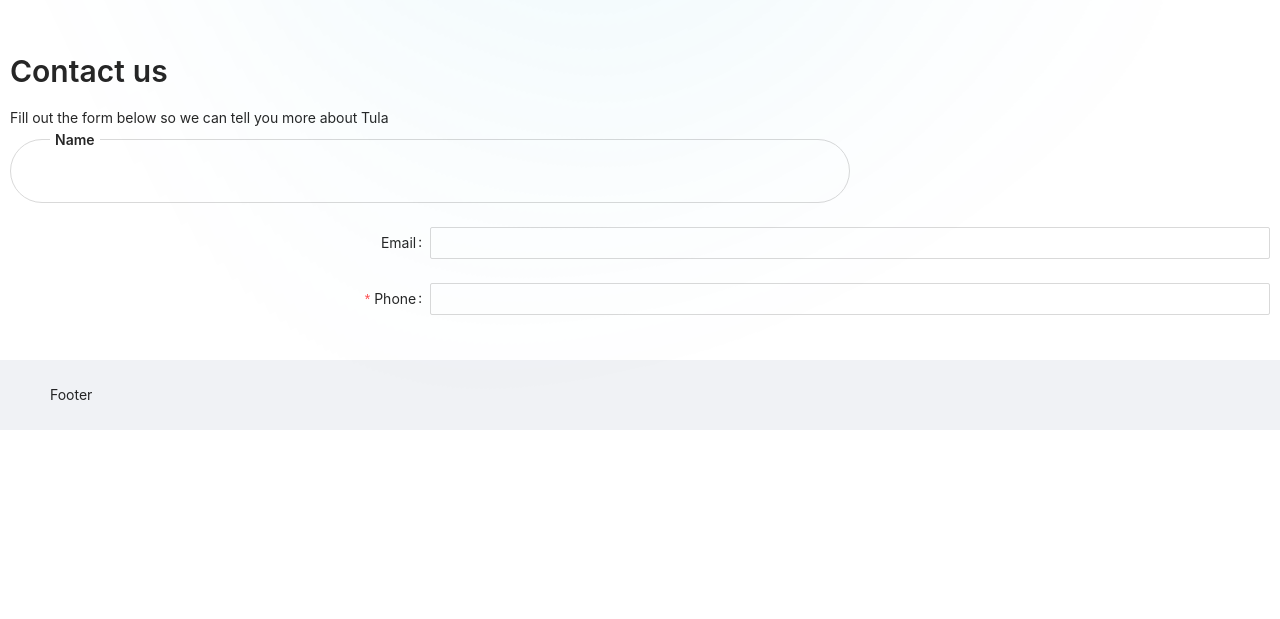
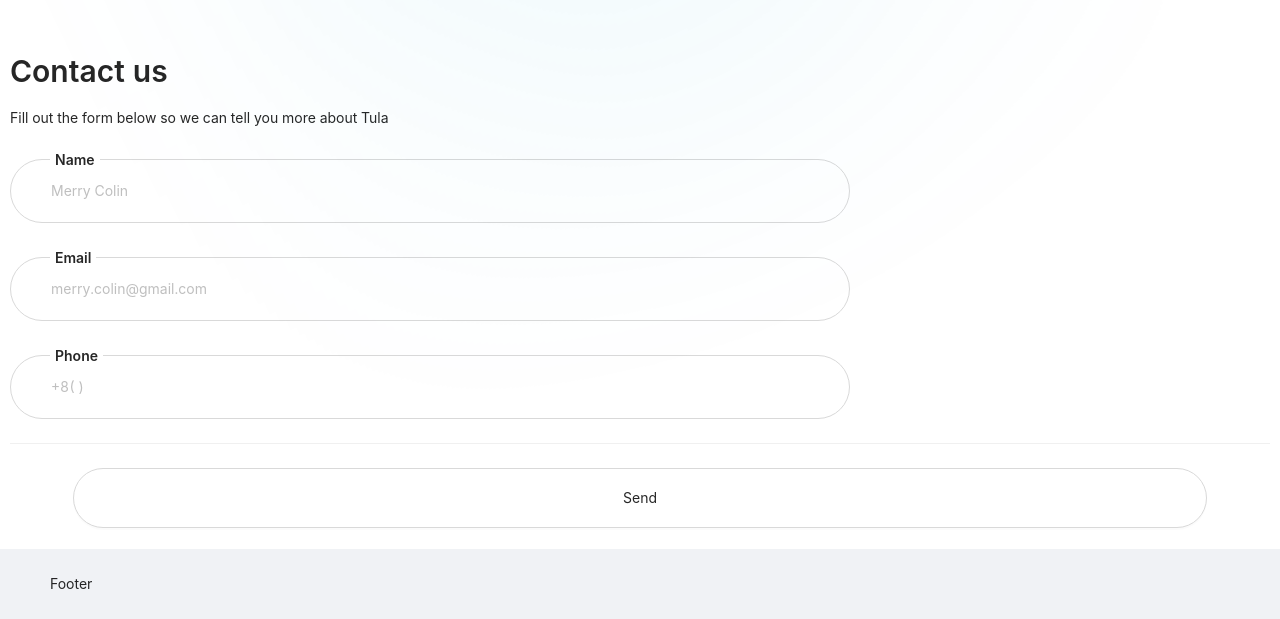
Before and after one commit to zagliadov/health, a React (Create React App) app: page / in a window 1280 px wide. Shown: the part 6256-6875 px from the top of the page. Before the commit the page ends 6686 px from the top, so only its background shows below. Built offline with nearby package versions, Linux system fonts and the light colour scheme.

Commit message:
contact form added

```diff
--- a/src/components/Contact/Contact.tsx
+++ b/src/components/Contact/Contact.tsx
@@ -1,6 +1,6 @@
 import { FC } from "react";
 import styled from "styled-components";
-import { Row, Col, Typography, Form, Input, Button } from "antd";
+import { Row, Col, Divider, Typography, Form, Input, Button } from "antd";
 
 const { Text, Title } = Typography;
 const Wrapper = styled(Row)`
@@ -31,9 +31,24 @@ const InputName = styled(Text)`
   z-index: 3;
 `;
 
+const ContactForm = styled(Form)`
+  padding-top: 20px;
+`;
+
 const ContactInput = styled(Input)`
   border-radius: 60px;
-  padding: 20px;
+  padding-top: 20px;
+  padding-bottom: 20px;
+  padding-left: 40px;
+`;
+
+const SendButton = styled(Button)`
+  height: 60px;
+  width: 90%;
+`;
+const ButtonWrapper = styled.div`
+  display: flex;
+  justify-content: center;
 `;
 
 export const Contact: FC = () => {
@@ -51,7 +66,7 @@ export const Contact: FC = () => {
         <Title level={2}>Contact us</Title>
         <Text>Fill out the form below so we can tell you more about Tula</Text>
 
-        <Form
+        <ContactForm
           name="basic"
           labelCol={{ span: 8 }}
           wrapperCol={{ span: 16 }}
@@ -60,33 +75,41 @@ export const Contact: FC = () => {
           onFinishFailed={onFinishFailed}
           autoComplete="off"
         >
-          <InputName strong>
-            Name
-          </InputName>
+          <InputName strong>Name</InputName>
           <Form.Item
             name="name"
             style={{ paddingTop: "10px" }}
             rules={[{ required: true, message: "Please input your name!" }]}
           >
-            <ContactInput />
+            <ContactInput placeholder="Merry Colin" />
           </Form.Item>
+
+          <InputName strong>Email</InputName>
           <Form.Item
             name={["user", "email"]}
-            label="Email"
+            style={{ paddingTop: "10px" }}
             rules={[{ type: "email" }]}
           >
-            <Input />
+            <ContactInput placeholder="merry.colin@gmail.com" />
           </Form.Item>
 
+          <InputName strong>Phone</InputName>
           <Form.Item
-            label="Phone"
+            style={{ paddingTop: "10px" }}
             name="Phone"
-            rules={[{ required: true, message: "Please input your name!" }]}
+            rules={[
+              { required: true, message: "Please input your phone number!" },
+            ]}
           >
-            <Input />
+            <ContactInput placeholder="+8( )" />
           </Form.Item>
-        </Form>
+          <Divider />
+          <ButtonWrapper>
+            <SendButton shape="round">Send</SendButton>
+          </ButtonWrapper>
+        </ContactForm>
       </TopCol>
+
       <BottomCol></BottomCol>
     </Wrapper>
   );
```
Also changed, not shown: src/components/Footer/Footer.tsx (+9 -0 lines), src/img/contact.png (added).
